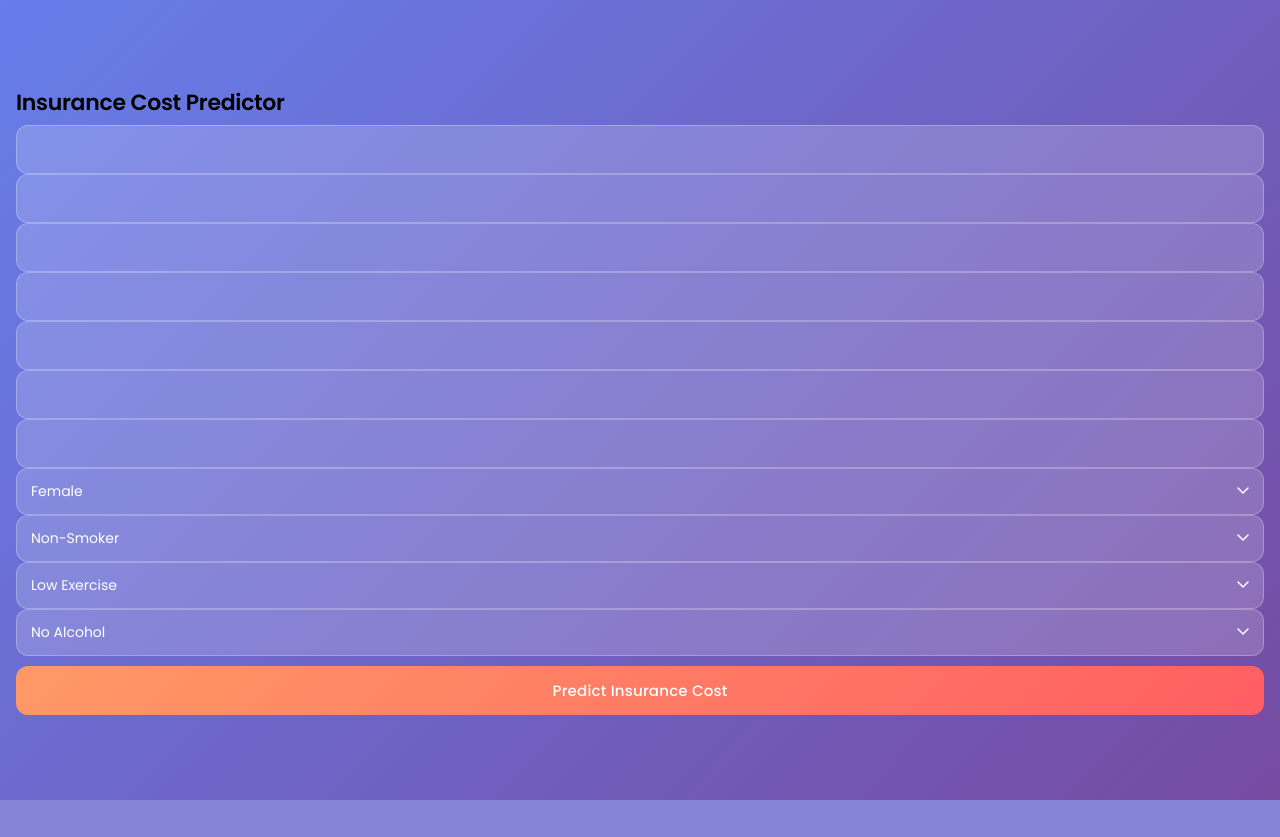
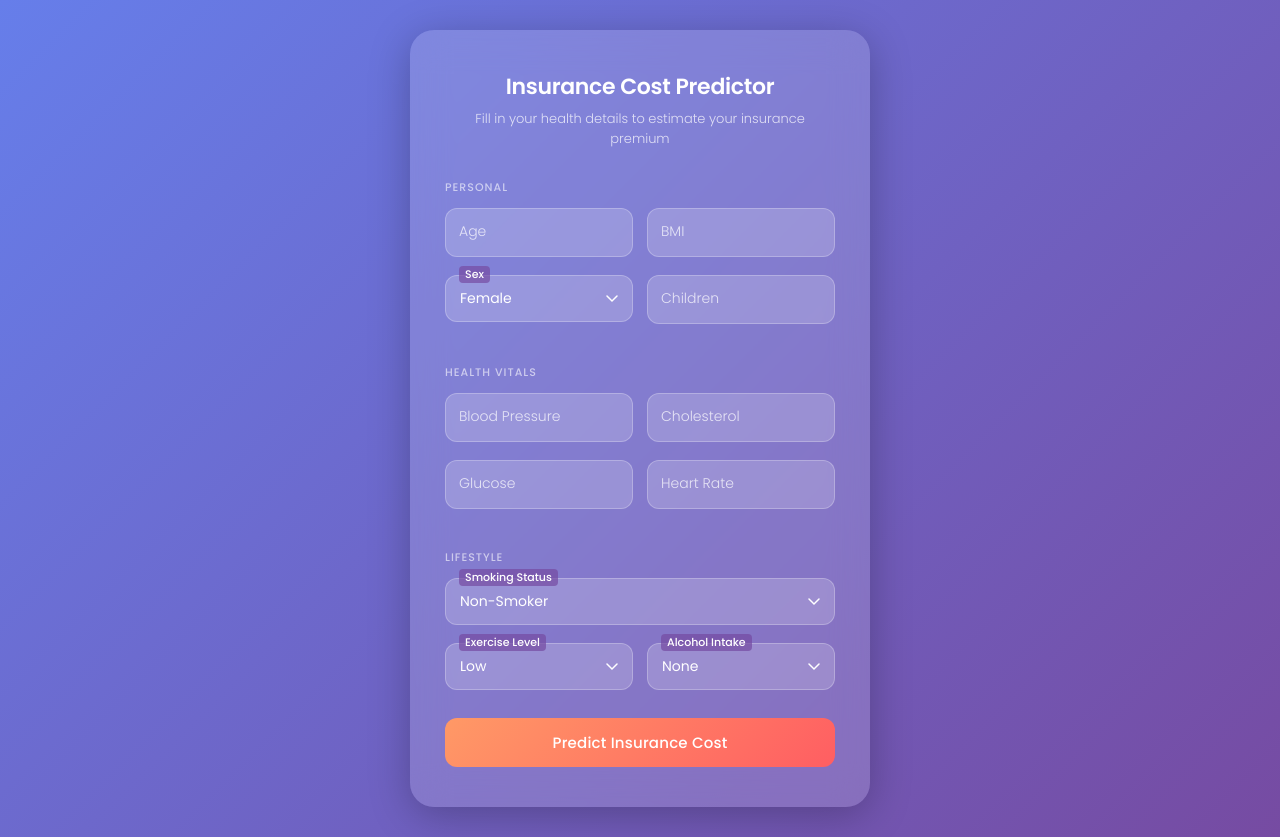
Before and after one commit to Indunil-Udayanga/medical-insurance-cost-prediction, a Flask app: page / in a window 1280 px wide. Before the commit the page ends 800 px from the top, so only its background shows below. Run offline with Flask 3, Linux system fonts and the light colour scheme; parts of the project's set-up code (start-up, migrations or seed data) failed here and were passed over.

Commit message:
Add files via upload

```diff
--- a/medical_insurance_cost_prediction_app/templates/index.html
+++ b/medical_insurance_cost_prediction_app/templates/index.html
@@ -6,48 +6,95 @@
 </head>
 
 <body>
-
-<div class="container">
+<div class="card">
 
     <h1>Insurance Cost Predictor</h1>
+    <p class="subtitle">Fill in your health details to estimate your insurance premium</p>
 
     <form action="/predict" method="post">
 
-        <input type="number" name="age" placeholder="Age" required>
+        <!-- ── Personal ── -->
+        <p class="section-label">Personal</p>
 
-        <input type="number" step="0.1" name="bmi" placeholder="BMI" required>
+        <div class="row">
+            <div class="input-group">
+                <input type="number" name="age" required placeholder=" " min="0">
+                <label>Age</label>
+            </div>
+            <div class="input-group">
+                <input type="number" step="0.1" name="bmi" required placeholder=" " min="0">
+                <label>BMI</label>
+            </div>
+        </div>
 
-        <input type="number" name="children" placeholder="Children" required>
-
-        <input type="number" name="blood_pressure" placeholder="Blood Pressure" required>
-
-        <input type="number" name="cholesterol" placeholder="Cholesterol" required>
-
-        <input type="number" name="glucose" placeholder="Glucose" required>
-
-        <input type="number" name="heart_rate" placeholder="Heart Rate" required>
-
+        <div class="row">
+            <div class="input-group">
                 <select name="sex" required>
                     <option value="female">Female</option>
                     <option value="male">Male</option>
                 </select>
+                <label>Sex</label>
+            </div>
+            <div class="input-group">
+                <input type="number" name="children" required placeholder=" " min="0">
+                <label>Children</label>
+            </div>
+        </div>
 
+        <!-- ── Health Vitals ── -->
+        <p class="section-label">Health Vitals</p>
+
+        <div class="row">
+            <div class="input-group">
+                <input type="number" name="blood_pressure" required placeholder=" " min="0">
+                <label>Blood Pressure</label>
+            </div>
+            <div class="input-group">
+                <input type="number" name="cholesterol" required placeholder=" " min="0">
+                <label>Cholesterol</label>
+            </div>
+        </div>
+
+        <div class="row">
+            <div class="input-group">
+                <input type="number" name="glucose" required placeholder=" " min="0">
+                <label>Glucose</label>
+            </div>
+            <div class="input-group">
+                <input type="number" name="heart_rate" required placeholder=" " min="0">
+                <label>Heart Rate</label>
+            </div>
+        </div>
+
+        <!-- ── Lifestyle ── -->
+        <p class="section-label">Lifestyle</p>
+
+        <div class="input-group">
             <select name="smoker" required>
                 <option value="no">Non-Smoker</option>
                 <option value="yes">Smoker</option>
             </select>
+            <label>Smoking Status</label>
+        </div>
 
+        <div class="row">
+            <div class="input-group">
                 <select name="exercise_level" required>
-            <option value="low">Low Exercise</option>
-            <option value="medium">Medium Exercise</option>
-            <option value="high">High Exercise</option>
+                    <option value="low">Low</option>
+                    <option value="medium">Medium</option>
+                    <option value="high">High</option>
                 </select>
-
+                <label>Exercise Level</label>
+            </div>
+            <div class="input-group">
                 <select name="alcohol_intake" required>
-            <option value="none">No Alcohol</option>
+                    <option value="none">None</option>
                     <option value="moderate">Moderate</option>
                     <option value="high">High</option>
                 </select>
+                <label>Alcohol Intake</label>
+            </div>
+        </div>
 
         <button type="submit">Predict Insurance Cost</button>
 
@@ -55,11 +102,10 @@
 
     {% if prediction_text %}
     <div class="result">
-        <h2>{{ prediction_text }}</h2>
+        {{ prediction_text }}
     </div>
     {% endif %}
 
 </div>
-
 </body>
 </html>
```
Lines whose indentation alone changed are shown as unchanged.
